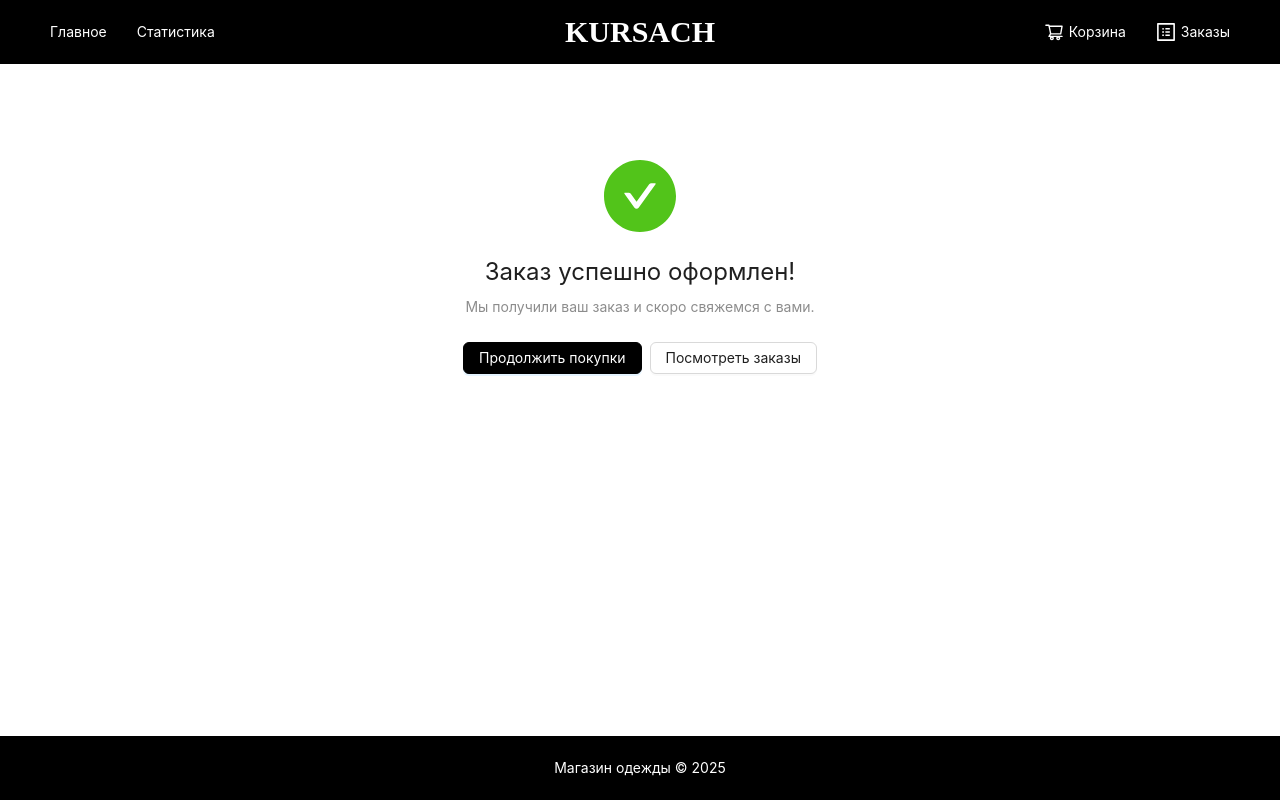
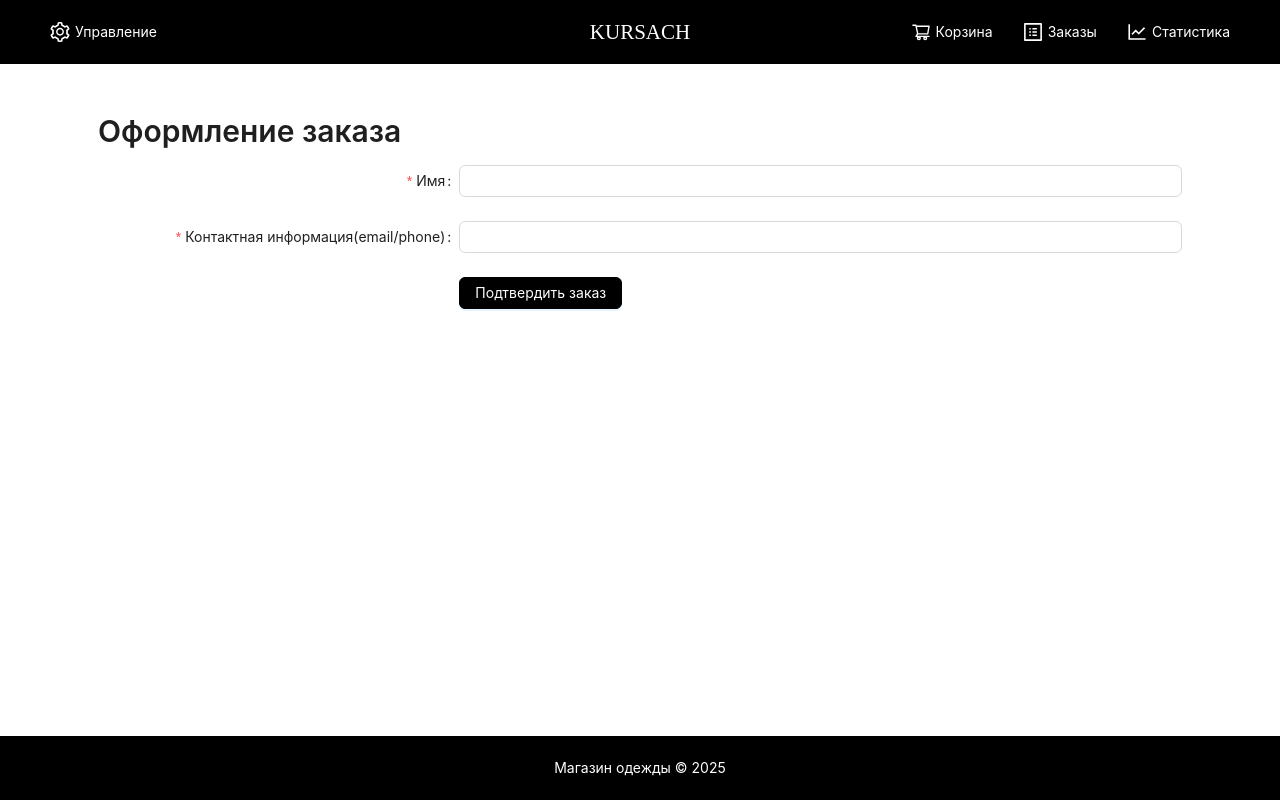
Before and after one commit to abdulovv/OOP, a React (Create React App) app in the folder kursach/frontend/: page /order-complete in a window 1280 px wide. Built offline with nearby package versions, Linux system fonts and the light colour scheme.

Commit message:
fix bugs

```diff
--- a/kursach/frontend/src/App.jsx
+++ b/kursach/frontend/src/App.jsx
@@ -9,6 +9,7 @@ import Header from './components/Header';
 import Footer from './components/Footer';
 import CartPage from './pages/CartPage';
 import OrderCompletePage from './pages/OrderCompletePage';
+import OrderSuccessPage from './pages/OrderSuccessPage'; // Импортируем новую страницу
 
 const { Content } = Layout;
 
@@ -82,6 +83,7 @@ function App() {
                                 />}
                             />
                             <Route path="/order-complete" element={<OrderCompletePage />} />
+                            <Route path="/order-success" element={<OrderSuccessPage />} /> {/* Добавляем новый маршрут */}
                             <Route path="*" element={<NotFoundPage />} />
                         </Routes>
                     </div>
--- a/kursach/frontend/src/components/Header.jsx
+++ b/kursach/frontend/src/components/Header.jsx
@@ -1,33 +1,36 @@
 // src/components/Header.jsx
 import React from 'react';
-import { Layout, Menu, Input, Typography } from 'antd';
-import { Link, useLocation } from 'react-router-dom';
-import { ShoppingCartOutlined, ProfileOutlined } from '@ant-design/icons';
+import { Layout, Typography } from 'antd';
+import { Link } from 'react-router-dom';
+import { ShoppingCartOutlined, ProfileOutlined, LineChartOutlined, SettingOutlined } from '@ant-design/icons';
 
 const { Header: AntdHeader } = Layout;
-const { Search } = Input;
 const { Title } = Typography;
 
 function Header() {
     return (
         <AntdHeader style={{ background: '#000', color: '#fff', width: '100%', zIndex: 10, display: 'flex', justifyContent: 'center', alignItems: 'center', padding: '0 50px' }}>
             <div style={{ position: 'absolute', left: '50px', display: 'flex', alignItems: 'center' }}>
-                <Link to="/" style={{ color: '#fff', marginRight: 30, display: 'flex', alignItems: 'center' }}>
-                    Главное
-                </Link>
-                <Link to="/statistics" style={{ color: '#fff', display: 'flex', alignItems: 'center' }}>
-                    Статистика
+                <Link to="/admin" style={{ color: '#fff', marginRight: 30, display: 'flex', alignItems: 'center' }}>
+                    <SettingOutlined style={{ fontSize: '20px', marginRight: 5 }} />
+                    Управление
                 </Link>
             </div>
-            <Title level={2} style={{ color: '#fff', margin: 0, fontFamily: 'cursive' }}>KURSACH</Title>
+            <Link to="/" style={{ color: '#fff', margin: 0, fontFamily: 'cursive', fontSize: '1.5em' }}>
+                KURSACH
+            </Link>
             <div style={{ position: 'absolute', right: '50px', display: 'flex', alignItems: 'center' }}>
                 <Link to="/cart" style={{ color: '#fff', marginRight: 30, display: 'flex', alignItems: 'center' }}>
                     <ShoppingCartOutlined style={{ fontSize: '20px', marginRight: 5 }} />
                     Корзина
                 </Link>
-                <Link to="/orders" style={{ color: '#fff', display: 'flex', alignItems: 'center' }}>
+                <Link to="/orders" style={{ color: '#fff', marginRight: 30, display: 'flex', alignItems: 'center' }}>
                     <ProfileOutlined style={{ fontSize: '20px', marginRight: 5 }} />
                     Заказы
+                </Link>
+                <Link to="/statistics" style={{ color: '#fff', display: 'flex', alignItems: 'center' }}>
+                    <LineChartOutlined style={{ fontSize: '20px', marginRight: 5 }} />
+                    Статистика
                 </Link>
             </div>
         </AntdHeader>
--- a/kursach/frontend/src/pages/OrderCompletePage.jsx
+++ b/kursach/frontend/src/pages/OrderCompletePage.jsx
@@ -1,24 +1,84 @@
 // src/pages/OrderCompletePage.jsx
-import React from 'react';
-import { Result, Button } from 'antd';
-import { Link } from 'react-router-dom';
+import React, { useState } from 'react';
+import { Typography, Input, Button, Form } from 'antd';
+import { useNavigate } from 'react-router-dom';
+
+const { Title } = Typography;
 
 function OrderCompletePage() {
+    const navigate = useNavigate();
+    const [form] = Form.useForm();
+    const [loading, setLoading] = useState(false);
+
+    const onFinish = (values) => {
+        setLoading(true);
+        console.log('Данные заказа:', values);
+        const cartItems = JSON.parse(localStorage.getItem('shoppingCart') || '[]');
+        console.log('Товары в корзине:', cartItems);
+
+        // TODO: Отправить данные заказа на бэкенд
+        // Включая values (full_name, contact_info) и cartItems
+
+        // Очищаем корзину локально
+        localStorage.removeItem('shoppingCart');
+
+        setTimeout(() => {
+            setLoading(false);
+            navigate('/order-success'); // Перенаправление на страницу успешного заказа
+        }, 2000);
+    };
+
+    const onFinishFailed = (errorInfo) => {
+        console.log('Failed:', errorInfo);
+    };
+
     return (
-        <div style={{ padding: 24, backgroundColor: '#fff', textAlign: 'center' }}>
-            <Result
-                status="success"
-                title="Заказ успешно оформлен!"
-                subTitle="Мы получили ваш заказ и скоро свяжемся с вами."
-                extra={[
-                    <Button type="primary" key="buy">
-                        <Link to="/">Продолжить покупки</Link>
-                    </Button>,
-                    <Button key="view">
-                        <Link to="/orders">Посмотреть заказы</Link>
-                    </Button>,
-                ]}
-            />
+        <div style={{ padding: 24, backgroundColor: '#fff' }}>
+            <Title level={2}>Оформление заказа</Title>
+            <Form
+                form={form}
+                name="basic"
+                labelCol={{ span: 8 }}
+                wrapperCol={{ span: 16 }}
+                initialValues={{ remember: true }}
+                onFinish={onFinish}
+                onFinishFailed={onFinishFailed}
+                autoComplete="off"
+            >
+                <Form.Item
+                    label="Имя"
+                    name="full_name"
+                    rules={[
+                        { required: true, message: 'Пожалуйста, введите ваше имя' },
+                        {
+                            pattern: /^[а-яА-ЯёЁa-zA-Z\s]+$/,
+                            message: 'Пожалуйста, введите только буквы и пробелы',
+                        },
+                    ]}
+                >
+                    <Input />
+                </Form.Item>
+
+                <Form.Item
+                    label="Контактная информация(email/phone)"
+                    name="contact_info"
+                    rules={[
+                        { required: true, message: 'Пожалуйста, введите ваш email или номер телефона' },
+                        {
+                            pattern: /^[0-9a-zA-Z\s.+@]+$/,
+                            message: 'Пожалуйста, введите корректный email или номер телефона',
+                        },
+                    ]}
+                >
+                    <Input />
+                </Form.Item>
+
+                <Form.Item wrapperCol={{ offset: 8, span: 16 }}>
+                    <Button type="primary" htmlType="submit" loading={loading}>
+                        Подтвердить заказ
+                    </Button>
+                </Form.Item>
+            </Form>
         </div>
     );
 }
--- /dev/null
+++ b/kursach/frontend/src/pages/OrderSuccessPage.jsx
@@ -0,0 +1,21 @@
+// src/pages/OrderSuccessPage.jsx
+import React from 'react';
+import { Typography, Button } from 'antd';
+import { Link } from 'react-router-dom';
+
+const { Title, Paragraph } = Typography;
+
+function OrderSuccessPage() {
+    return (
+        <div style={{ padding: 24, backgroundColor: '#fff', textAlign: 'center' }}>
+            <Title level={2}>Заказ успешно оформлен!</Title>
+            <Paragraph>Спасибо за ваш заказ. Мы свяжемся с вами в ближайшее время.</Paragraph>
+            {/* TODO: Отобразить номер заказа, если он есть */}
+            <Link to="/">
+                <Button type="primary">Вернуться на главную</Button>
+            </Link>
+        </div>
+    );
+}
+
+export default OrderSuccessPage;
```
Also changed, not shown: kursach/frontend/src/pages/CatalogPage.jsx (+39 -5 lines).
